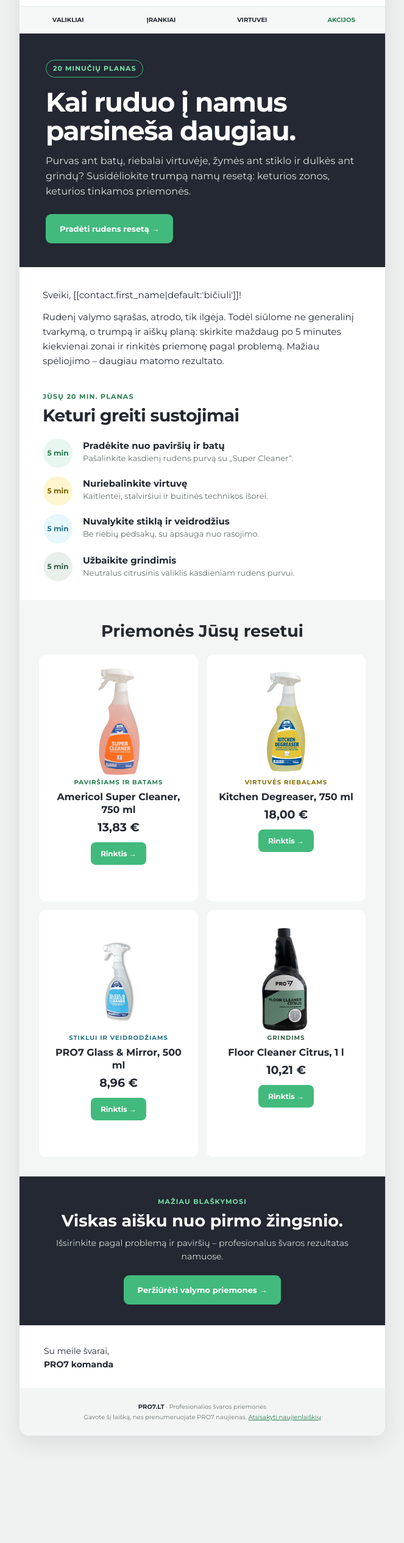
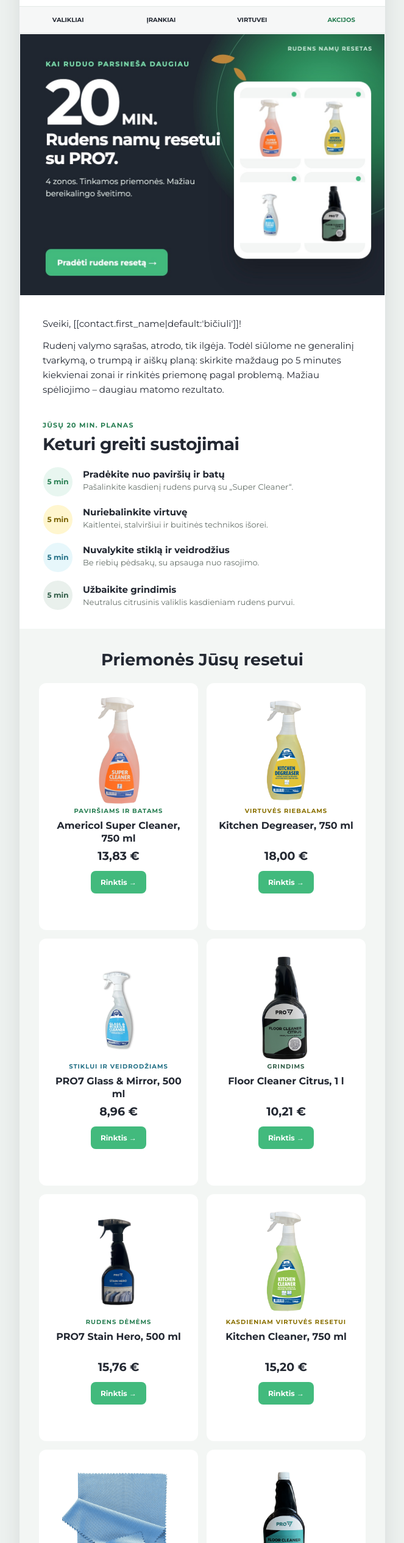
Before and after one commit to elaiskai/pro7-email-assets, a plain HTML site: page nl2-20min-rudens-resetas/index.html in a window 1280 px wide. Shown: the part 130-2660 px from the top of the page at 61% size, without its empty margins (308-971 px from the left). Before the commit the page ends 2524 px from the top, so only its background shows below. Drawn offline with Linux system fonts and the light colour scheme.

Commit message:
Strengthen autumn reset hero and expand product grid

```diff
--- a/nl2-20min-rudens-resetas/index.html
+++ b/nl2-20min-rudens-resetas/index.html
@@ -10,7 +10,7 @@
     html,body{margin:0!important;padding:0!important;width:100%!important;background:#edf1ef}
     table{border-collapse:collapse!important;border-spacing:0!important}img{border:0;display:block;outline:none;text-decoration:none}a{text-decoration:none}
     .preheader{display:none!important;visibility:hidden;opacity:0;color:transparent;height:0;width:0;overflow:hidden;mso-hide:all}
-    @media(max-width:620px){.shell{width:100%!important}.pad{padding-left:22px!important;padding-right:22px!important}.logo{width:132px!important}.nav{font-size:9px!important;padding:12px 3px!important}.hero-title{font-size:37px!important;line-height:40px!important}.hero-pad{padding:34px 24px 30px!important}.product-col{display:block!important;width:100%!important;padding:0 0 14px!important}.product-card{height:auto!important}.product-img{width:210px!important}.step-time{width:52px!important}.review-col{display:block!important;width:100%!important;padding:0 0 10px!important}.mobile-hide{display:none!important}}
+    @media(max-width:620px){.shell{width:100%!important}.pad{padding-left:22px!important;padding-right:22px!important}.logo{width:132px!important}.nav{font-size:9px!important;padding:12px 3px!important}.hero-title{font-size:37px!important;line-height:40px!important}.hero-pad{padding:34px 24px 30px!important}.product-col{display:block!important;width:100%!important;padding:0 0 14px!important}.product-card{height:auto!important}.product-img{width:210px!important;height:210px!important;object-fit:contain!important}.step-time{width:52px!important}.review-col{display:block!important;width:100%!important;padding:0 0 10px!important}.mobile-hide{display:none!important}}
   </style>
 </head>
 <body>
@@ -33,16 +33,7 @@
         </tr></table>
       </td></tr>
 
-      <tr><td class="hero-pad" bgcolor="#232832" style="padding:42px 42px 38px;font-family:Montserrat,Arial,sans-serif;color:#ffffff">
-        <table role="presentation" width="100%"><tr>
-          <td valign="top">
-            <div style="display:inline-block;padding:7px 11px;border:1px solid #42ba7d;border-radius:999px;font-size:11px;line-height:13px;font-weight:700;letter-spacing:1px;text-transform:uppercase;color:#7be3ae">20 minučių planas</div>
-            <h1 class="hero-title" style="margin:17px 0 13px;font-size:44px;line-height:47px;letter-spacing:-1.4px;font-weight:700">Kai ruduo į namus parsineša daugiau.</h1>
-            <p style="margin:0 0 25px;font-size:16px;line-height:25px;font-weight:400;color:#dce4e0">Purvas ant batų, riebalai virtuvėje, žymės ant stiklo ir dulkės ant grindų? Susidėliokite trumpą namų resetą: keturios zonos, keturios tinkamos priemonės.</p>
-            <table role="presentation"><tr><td bgcolor="#42ba7d" style="border-radius:9px"><a href="https://www.pro7.lt/svaros-prekes-valikliai/valymo-priemones" style="display:inline-block;padding:15px 22px;font-family:Montserrat,Arial,sans-serif;font-size:13px;font-weight:700;color:#ffffff">Pradėti rudens resetą →</a></td></tr></table>
-          </td>
-        </tr></table>
-      </td></tr>
+      <tr><td><a href="https://www.pro7.lt/svaros-prekes-valikliai/valymo-priemones"><img src="assets/hero-20min.jpg" width="600" alt="20 minučių rudens namų resetas su PRO7" style="width:100%;height:auto"></a></td></tr>
 
       <tr><td class="pad" style="padding:34px 38px 22px;font-family:Montserrat,Arial,sans-serif;color:#232832">
         <p style="margin:0 0 12px;font-size:15px;line-height:24px">Sveiki, [[contact.first_name|default:'bičiuli']]!</p>
@@ -66,11 +57,17 @@
       <tr><td class="pad" bgcolor="#f3f6f4" style="padding:34px 32px 18px;font-family:Montserrat,Arial,sans-serif;color:#232832">
         <h2 style="margin:0 0 22px;font-size:27px;line-height:33px;font-weight:700;text-align:center">Priemonės Jūsų resetui</h2>
         <table role="presentation" width="100%"><tr>
-          <td class="product-col" width="50%" valign="top" style="padding:0 7px 14px 0"><table class="product-card" role="presentation" width="100%" height="405" bgcolor="#ffffff" style="height:405px;border-radius:12px"><tr><td align="center" valign="top" style="padding:18px 16px;font-family:Montserrat,Arial,sans-serif;color:#232832"><a href="https://www.pro7.lt/svaros-prekes/113-americol-super-cleaner-0-75-l-universalus-valiklis-koncentratas"><img class="product-img" src="assets/super-cleaner.png" width="185" alt="Americol Super Cleaner, 750 ml" style="width:185px;max-width:100%;height:auto;margin:0 auto"></a><div style="font-size:10px;line-height:13px;font-weight:700;letter-spacing:1px;color:#277e52;text-transform:uppercase">Paviršiams ir batams</div><h3 style="margin:7px 0 6px;font-size:16px;line-height:21px;font-weight:700">Americol Super Cleaner, 750 ml</h3><div style="font-size:19px;line-height:25px;font-weight:700;margin-bottom:12px">13,83 €</div><a href="https://www.pro7.lt/svaros-prekes/113-americol-super-cleaner-0-75-l-universalus-valiklis-koncentratas" style="display:inline-block;padding:11px 16px;border-radius:8px;background:#42ba7d;font-size:12px;font-weight:700;color:#ffffff">Rinktis →</a></td></tr></table></td>
-          <td class="product-col" width="50%" valign="top" style="padding:0 0 14px 7px"><table class="product-card" role="presentation" width="100%" height="405" bgcolor="#ffffff" style="height:405px;border-radius:12px"><tr><td align="center" valign="top" style="padding:18px 16px;font-family:Montserrat,Arial,sans-serif;color:#232832"><a href="https://www.pro7.lt/svaros-prekes/1416-americol-kitchen-degreaser-750-ml-virtuves-riebalu-salinimo-priemone"><img class="product-img" src="assets/kitchen-degreaser.png" width="185" alt="Americol Kitchen Degreaser, 750 ml" style="width:185px;max-width:100%;height:auto;margin:0 auto"></a><div style="font-size:10px;line-height:13px;font-weight:700;letter-spacing:1px;color:#8a7000;text-transform:uppercase">Virtuvės riebalams</div><h3 style="margin:7px 0 6px;font-size:16px;line-height:21px;font-weight:700">Kitchen Degreaser, 750 ml</h3><div style="font-size:19px;line-height:25px;font-weight:700;margin-bottom:12px">18,00 €</div><a href="https://www.pro7.lt/svaros-prekes/1416-americol-kitchen-degreaser-750-ml-virtuves-riebalu-salinimo-priemone" style="display:inline-block;padding:11px 16px;border-radius:8px;background:#42ba7d;font-size:12px;font-weight:700;color:#ffffff">Rinktis →</a></td></tr></table></td>
+          <td class="product-col" width="50%" valign="top" style="padding:0 7px 14px 0"><table class="product-card" role="presentation" width="100%" height="405" bgcolor="#ffffff" style="height:405px;border-radius:12px"><tr><td align="center" valign="top" style="padding:18px 16px;font-family:Montserrat,Arial,sans-serif;color:#232832"><a href="https://www.pro7.lt/svaros-prekes/113-americol-super-cleaner-0-75-l-universalus-valiklis-koncentratas"><img class="product-img" src="assets/super-cleaner.png" width="185" alt="Americol Super Cleaner, 750 ml" style="width:185px;max-width:100%;height:185px;object-fit:contain;margin:0 auto"></a><div style="font-size:10px;line-height:13px;font-weight:700;letter-spacing:1px;color:#277e52;text-transform:uppercase">Paviršiams ir batams</div><h3 style="height:42px;margin:7px 0 6px;font-size:16px;line-height:21px;font-weight:700">Americol Super Cleaner, 750 ml</h3><div style="font-size:19px;line-height:25px;font-weight:700;margin-bottom:12px">13,83 €</div><a href="https://www.pro7.lt/svaros-prekes/113-americol-super-cleaner-0-75-l-universalus-valiklis-koncentratas" style="display:inline-block;padding:11px 16px;border-radius:8px;background:#42ba7d;font-size:12px;font-weight:700;color:#ffffff">Rinktis →</a></td></tr></table></td>
+          <td class="product-col" width="50%" valign="top" style="padding:0 0 14px 7px"><table class="product-card" role="presentation" width="100%" height="405" bgcolor="#ffffff" style="height:405px;border-radius:12px"><tr><td align="center" valign="top" style="padding:18px 16px;font-family:Montserrat,Arial,sans-serif;color:#232832"><a href="https://www.pro7.lt/svaros-prekes/1416-americol-kitchen-degreaser-750-ml-virtuves-riebalu-salinimo-priemone"><img class="product-img" src="assets/kitchen-degreaser.png" width="185" alt="Americol Kitchen Degreaser, 750 ml" style="width:185px;max-width:100%;height:185px;object-fit:contain;margin:0 auto"></a><div style="font-size:10px;line-height:13px;font-weight:700;letter-spacing:1px;color:#8a7000;text-transform:uppercase">Virtuvės riebalams</div><h3 style="height:42px;margin:7px 0 6px;font-size:16px;line-height:21px;font-weight:700">Kitchen Degreaser, 750 ml</h3><div style="font-size:19px;line-height:25px;font-weight:700;margin-bottom:12px">18,00 €</div><a href="https://www.pro7.lt/svaros-prekes/1416-americol-kitchen-degreaser-750-ml-virtuves-riebalu-salinimo-priemone" style="display:inline-block;padding:11px 16px;border-radius:8px;background:#42ba7d;font-size:12px;font-weight:700;color:#ffffff">Rinktis →</a></td></tr></table></td>
         </tr><tr>
-          <td class="product-col" width="50%" valign="top" style="padding:0 7px 14px 0"><table class="product-card" role="presentation" width="100%" height="405" bgcolor="#ffffff" style="height:405px;border-radius:12px"><tr><td align="center" valign="top" style="padding:18px 16px;font-family:Montserrat,Arial,sans-serif;color:#232832"><a href="https://www.pro7.lt/svaros-prekes/1283-pro7-glass-and-mirror-cleaner-500-ml-stiklo-ir-veidrodziu-valiklis"><img class="product-img" src="assets/glass-mirror.webp" width="185" alt="PRO7 Glass & Mirror Cleaner, 500 ml" style="width:185px;max-width:100%;height:auto;margin:0 auto"></a><div style="font-size:10px;line-height:13px;font-weight:700;letter-spacing:1px;color:#237086;text-transform:uppercase">Stiklui ir veidrodžiams</div><h3 style="margin:7px 0 6px;font-size:16px;line-height:21px;font-weight:700">PRO7 Glass & Mirror, 500 ml</h3><div style="font-size:19px;line-height:25px;font-weight:700;margin-bottom:12px">8,96 €</div><a href="https://www.pro7.lt/svaros-prekes/1283-pro7-glass-and-mirror-cleaner-500-ml-stiklo-ir-veidrodziu-valiklis" style="display:inline-block;padding:11px 16px;border-radius:8px;background:#42ba7d;font-size:12px;font-weight:700;color:#ffffff">Rinktis →</a></td></tr></table></td>
-          <td class="product-col" width="50%" valign="top" style="padding:0 0 14px 7px"><table class="product-card" role="presentation" width="100%" height="405" bgcolor="#ffffff" style="height:405px;border-radius:12px"><tr><td align="center" valign="top" style="padding:18px 16px;font-family:Montserrat,Arial,sans-serif;color:#232832"><a href="https://www.pro7.lt/svaros-prekes/1375-floor-cleaner-citrus-1-l-grindu-valiklis"><img class="product-img" src="assets/floor-cleaner-citrus.png" width="185" alt="Floor Cleaner Citrus, 1 l" style="width:185px;max-width:100%;height:auto;margin:0 auto"></a><div style="font-size:10px;line-height:13px;font-weight:700;letter-spacing:1px;color:#315d48;text-transform:uppercase">Grindims</div><h3 style="margin:7px 0 6px;font-size:16px;line-height:21px;font-weight:700">Floor Cleaner Citrus, 1 l</h3><div style="font-size:19px;line-height:25px;font-weight:700;margin-bottom:12px">10,21 €</div><a href="https://www.pro7.lt/svaros-prekes/1375-floor-cleaner-citrus-1-l-grindu-valiklis" style="display:inline-block;padding:11px 16px;border-radius:8px;background:#42ba7d;font-size:12px;font-weight:700;color:#ffffff">Rinktis →</a></td></tr></table></td>
+          <td class="product-col" width="50%" valign="top" style="padding:0 7px 14px 0"><table class="product-card" role="presentation" width="100%" height="405" bgcolor="#ffffff" style="height:405px;border-radius:12px"><tr><td align="center" valign="top" style="padding:18px 16px;font-family:Montserrat,Arial,sans-serif;color:#232832"><a href="https://www.pro7.lt/svaros-prekes/1283-pro7-glass-and-mirror-cleaner-500-ml-stiklo-ir-veidrodziu-valiklis"><img class="product-img" src="assets/glass-mirror.webp" width="185" alt="PRO7 Glass & Mirror Cleaner, 500 ml" style="width:185px;max-width:100%;height:185px;object-fit:contain;margin:0 auto"></a><div style="font-size:10px;line-height:13px;font-weight:700;letter-spacing:1px;color:#237086;text-transform:uppercase">Stiklui ir veidrodžiams</div><h3 style="height:42px;margin:7px 0 6px;font-size:16px;line-height:21px;font-weight:700">PRO7 Glass & Mirror, 500 ml</h3><div style="font-size:19px;line-height:25px;font-weight:700;margin-bottom:12px">8,96 €</div><a href="https://www.pro7.lt/svaros-prekes/1283-pro7-glass-and-mirror-cleaner-500-ml-stiklo-ir-veidrodziu-valiklis" style="display:inline-block;padding:11px 16px;border-radius:8px;background:#42ba7d;font-size:12px;font-weight:700;color:#ffffff">Rinktis →</a></td></tr></table></td>
+          <td class="product-col" width="50%" valign="top" style="padding:0 0 14px 7px"><table class="product-card" role="presentation" width="100%" height="405" bgcolor="#ffffff" style="height:405px;border-radius:12px"><tr><td align="center" valign="top" style="padding:18px 16px;font-family:Montserrat,Arial,sans-serif;color:#232832"><a href="https://www.pro7.lt/svaros-prekes/1375-floor-cleaner-citrus-1-l-grindu-valiklis"><img class="product-img" src="assets/floor-cleaner-citrus.png" width="185" alt="Floor Cleaner Citrus, 1 l" style="width:185px;max-width:100%;height:185px;object-fit:contain;margin:0 auto"></a><div style="font-size:10px;line-height:13px;font-weight:700;letter-spacing:1px;color:#315d48;text-transform:uppercase">Grindims</div><h3 style="height:42px;margin:7px 0 6px;font-size:16px;line-height:21px;font-weight:700">Floor Cleaner Citrus, 1 l</h3><div style="font-size:19px;line-height:25px;font-weight:700;margin-bottom:12px">10,21 €</div><a href="https://www.pro7.lt/svaros-prekes/1375-floor-cleaner-citrus-1-l-grindu-valiklis" style="display:inline-block;padding:11px 16px;border-radius:8px;background:#42ba7d;font-size:12px;font-weight:700;color:#ffffff">Rinktis →</a></td></tr></table></td>
+        </tr><tr>
+          <td class="product-col" width="50%" valign="top" style="padding:0 7px 14px 0"><table class="product-card" role="presentation" width="100%" height="405" bgcolor="#ffffff" style="height:405px;border-radius:12px"><tr><td align="center" valign="top" style="padding:18px 16px;font-family:Montserrat,Arial,sans-serif;color:#232832"><a href="https://www.pro7.lt/svaros-prekes/1410-pro7-stain-hero-demiu-valiklis"><img class="product-img" src="assets/stain-hero.png" width="185" alt="PRO7 Stain Hero, 500 ml" style="width:185px;max-width:100%;height:185px;object-fit:contain;margin:0 auto"></a><div style="font-size:10px;line-height:13px;font-weight:700;letter-spacing:1px;color:#277e52;text-transform:uppercase">Rudens dėmėms</div><h3 style="height:42px;margin:7px 0 6px;font-size:16px;line-height:21px;font-weight:700">PRO7 Stain Hero, 500 ml</h3><div style="font-size:19px;line-height:25px;font-weight:700;margin-bottom:12px">15,76 €</div><a href="https://www.pro7.lt/svaros-prekes/1410-pro7-stain-hero-demiu-valiklis" style="display:inline-block;padding:11px 16px;border-radius:8px;background:#42ba7d;font-size:12px;font-weight:700;color:#ffffff">Rinktis →</a></td></tr></table></td>
+          <td class="product-col" width="50%" valign="top" style="padding:0 0 14px 7px"><table class="product-card" role="presentation" width="100%" height="405" bgcolor="#ffffff" style="height:405px;border-radius:12px"><tr><td align="center" valign="top" style="padding:18px 16px;font-family:Montserrat,Arial,sans-serif;color:#232832"><a href="https://www.pro7.lt/svaros-prekes/1415--americol-kitchen-cleaner-750-ml-virtuves-pavirsiu-valiklis"><img class="product-img" src="assets/kitchen-cleaner.png" width="185" alt="Americol Kitchen Cleaner, 750 ml" style="width:185px;max-width:100%;height:185px;object-fit:contain;margin:0 auto"></a><div style="font-size:10px;line-height:13px;font-weight:700;letter-spacing:1px;color:#8a7000;text-transform:uppercase">Kasdieniam virtuvės resetui</div><h3 style="height:42px;margin:7px 0 6px;font-size:16px;line-height:21px;font-weight:700">Kitchen Cleaner, 750 ml</h3><div style="font-size:19px;line-height:25px;font-weight:700;margin-bottom:12px">15,20 €</div><a href="https://www.pro7.lt/svaros-prekes/1415--americol-kitchen-cleaner-750-ml-virtuves-pavirsiu-valiklis" style="display:inline-block;padding:11px 16px;border-radius:8px;background:#42ba7d;font-size:12px;font-weight:700;color:#ffffff">Rinktis →</a></td></tr></table></td>
+        </tr><tr>
+          <td class="product-col" width="50%" valign="top" style="padding:0 7px 14px 0"><table class="product-card" role="presentation" width="100%" height="405" bgcolor="#ffffff" style="height:405px;border-radius:12px"><tr><td align="center" valign="top" style="padding:18px 16px;font-family:Montserrat,Arial,sans-serif;color:#232832"><a href="https://www.pro7.lt/svaros-prekes/1074-blizginimo-sluoste-pro7-glossy-50x70-cm"><img class="product-img" src="assets/glossy-cloth.png" width="185" alt="PRO7 Glossy blizginimo šluostė, 50 x 70 cm" style="width:185px;max-width:100%;height:185px;object-fit:contain;margin:0 auto"></a><div style="font-size:10px;line-height:13px;font-weight:700;letter-spacing:1px;color:#237086;text-transform:uppercase">Stiklui be dryžių</div><h3 style="height:42px;margin:7px 0 6px;font-size:16px;line-height:21px;font-weight:700">PRO7 Glossy šluostė, 50×70 cm</h3><div style="font-size:19px;line-height:25px;font-weight:700;margin-bottom:12px">12,50 €</div><a href="https://www.pro7.lt/svaros-prekes/1074-blizginimo-sluoste-pro7-glossy-50x70-cm" style="display:inline-block;padding:11px 16px;border-radius:8px;background:#42ba7d;font-size:12px;font-weight:700;color:#ffffff">Rinktis →</a></td></tr></table></td>
+          <td class="product-col" width="50%" valign="top" style="padding:0 0 14px 7px"><table class="product-card" role="presentation" width="100%" height="405" bgcolor="#ffffff" style="height:405px;border-radius:12px"><tr><td align="center" valign="top" style="padding:18px 16px;font-family:Montserrat,Arial,sans-serif;color:#232832"><a href="https://www.pro7.lt/svaros-prekes/221-americol-floor-cleaner-1-l-grindu-valiklis-"><img class="product-img" src="assets/floor-cleaner-americol.png" width="185" alt="Americol Floor Cleaner, 1 l" style="width:185px;max-width:100%;height:185px;object-fit:contain;margin:0 auto"></a><div style="font-size:10px;line-height:13px;font-weight:700;letter-spacing:1px;color:#315d48;text-transform:uppercase">Grindų blizgesiui</div><h3 style="height:42px;margin:7px 0 6px;font-size:16px;line-height:21px;font-weight:700">Americol Floor Cleaner, 1 l</h3><div style="font-size:19px;line-height:25px;font-weight:700;margin-bottom:12px">10,21 €</div><a href="https://www.pro7.lt/svaros-prekes/221-americol-floor-cleaner-1-l-grindu-valiklis-" style="display:inline-block;padding:11px 16px;border-radius:8px;background:#42ba7d;font-size:12px;font-weight:700;color:#ffffff">Rinktis →</a></td></tr></table></td>
         </tr></table>
       </td></tr>
 
```
Also changed, not shown: nl2-20min-rudens-resetas/hero-build-v1.html (added, +3 -0 lines), nl2-20min-rudens-resetas/hero-build.html (added, +4 -0 lines), nl2-20min-rudens-resetas/render-hero.mjs (added, +7 -0 lines), nl2-20min-rudens-resetas/PRO7-NL2-final.jpg, nl2-20min-rudens-resetas/assets/floor-cleaner-americol.png (added), nl2-20min-rudens-resetas/assets/glossy-cloth.png (added), nl2-20min-rudens-resetas/assets/hero-20min.jpg (added), nl2-20min-rudens-resetas/assets/hero-20min.png (added), nl2-20min-rudens-resetas/assets/kitchen-cleaner.png (added), nl2-20min-rudens-resetas/assets/stain-hero.png (added), nl2-20min-rudens-resetas/preview-desktop.png, nl2-20min-rudens-resetas/preview-mobile.png, 1 other file.
